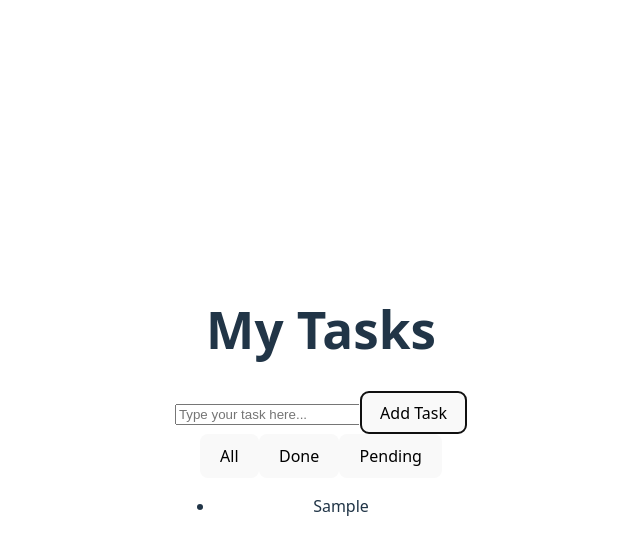
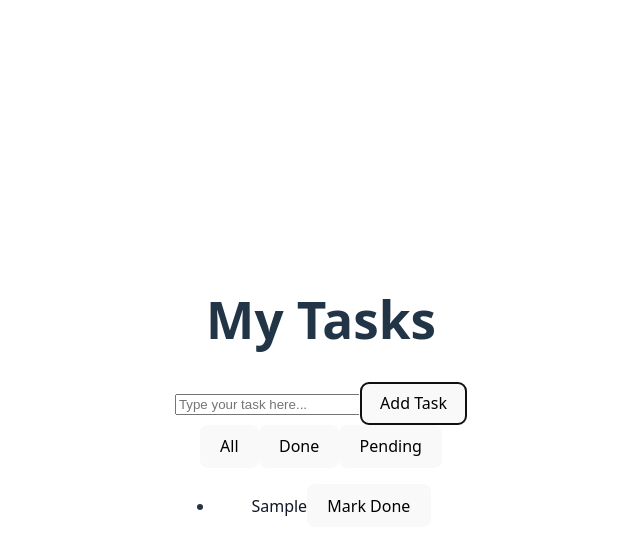
Before and after one commit to MrGourav0/task-manager, a React (Vite) app: page / in a window 1280 px wide. Both pictures are taken after typing "Sample" into the empty fields and a click on the button "Add Task". Shown: the top 554 px of the page, without its empty margins (319-959 px from the left). Built offline with nearby package versions, Linux system fonts and the light colour scheme.

Commit message:
feature added togglestatus

```diff
--- a/src/App.jsx
+++ b/src/App.jsx
@@ -7,15 +7,29 @@ function App() {
 
   const handleAddTask = () => {
     const trimmed = title.trim();
-    if (!trimmed) return; // empty mat add kar
+    if (!trimmed) return;
 
     const newTask = {
       id: Date.now(),
       title: trimmed,
+      status: "pending", // NEW
     };
 
     setTasks((prev) => [...prev, newTask]);
     setTitle("");
+  };
+
+  const handleToggleStatus = (id) => {
+    setTasks((prev) =>
+      prev.map((task) =>
+        task.id === id
+          ? {
+              ...task,
+              status: task.status === "pending" ? "done" : "pending",
+            }
+          : task
+      )
+    );
   };
 
   return (
@@ -39,7 +53,6 @@ function App() {
           </button>
         </div>
 
-        {/* Filters abhi sirf UI, logic nahi */}
         <div className="filters-row">
           <button className="chip active">All</button>
           <button className="chip">Done</button>
@@ -54,7 +67,21 @@ function App() {
           ) : (
             tasks.map((task) => (
               <li key={task.id} className="task-item">
-                <span>{task.title}</span>
+                <span
+                  style={{
+                    textDecoration:
+                      task.status === "done" ? "line-through" : "none",
+                    color: task.status === "done" ? "#9ca3af" : "#111827",
+                  }}
+                >
+                  {task.title}
+                </span>
+                <button
+                  className="chip"
+                  onClick={() => handleToggleStatus(task.id)}
+                >
+                  {task.status === "pending" ? "Mark Done" : "Mark Pending"}
+                </button>
               </li>
             ))
           )}
```
